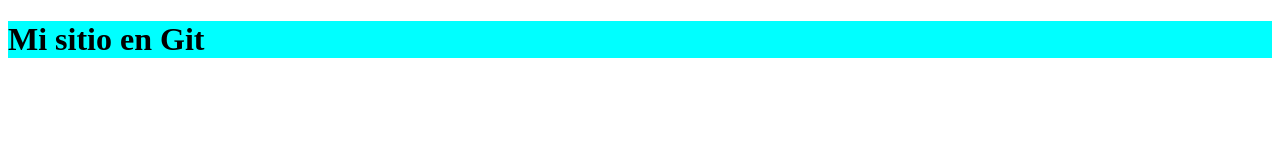
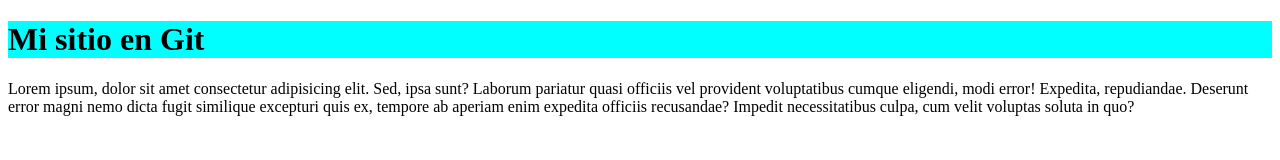
Before and after one commit to NiaHermida/CarpetaGit, a plain HTML site: page index.html in a window 1280 px wide. Drawn offline with Linux system fonts and the light colour scheme.

Commit message:
Segundo cambio

```diff
--- a/index.html
+++ b/index.html
@@ -10,5 +10,6 @@
     <header>
         <h1>Mi sitio en Git</h1>
     </header>
+    <p>Lorem ipsum, dolor sit amet consectetur adipisicing elit. Sed, ipsa sunt? Laborum pariatur quasi officiis vel provident voluptatibus cumque eligendi, modi error! Expedita, repudiandae. Deserunt error magni nemo dicta fugit similique excepturi quis ex, tempore ab aperiam enim expedita officiis recusandae? Impedit necessitatibus culpa, cum velit voluptas soluta in quo?</p>
     </body>
 </html>
```
